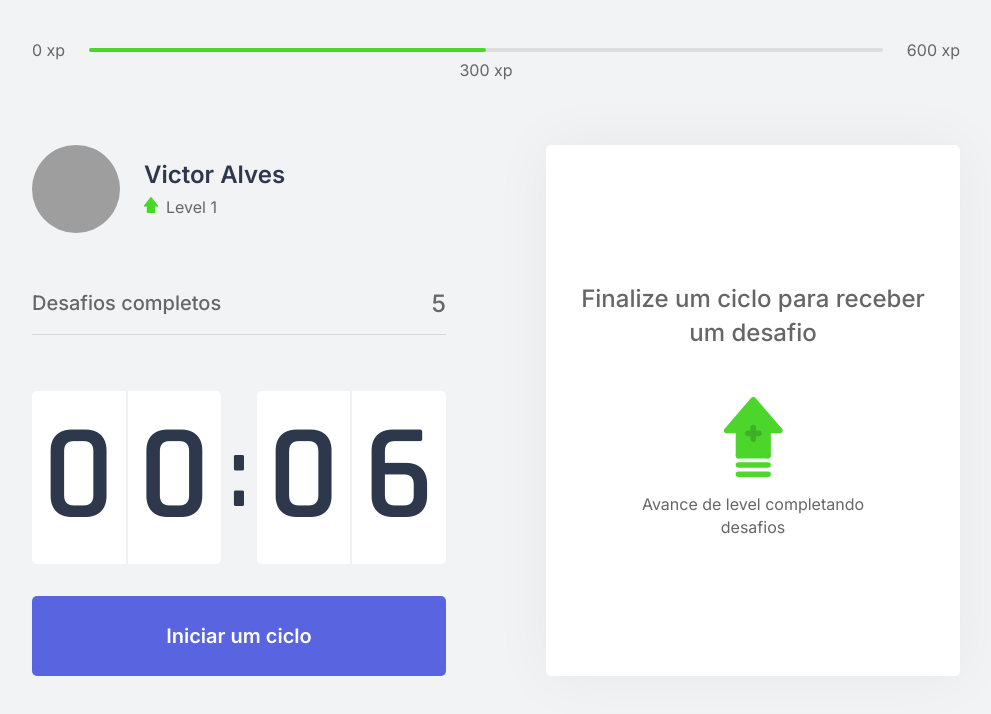
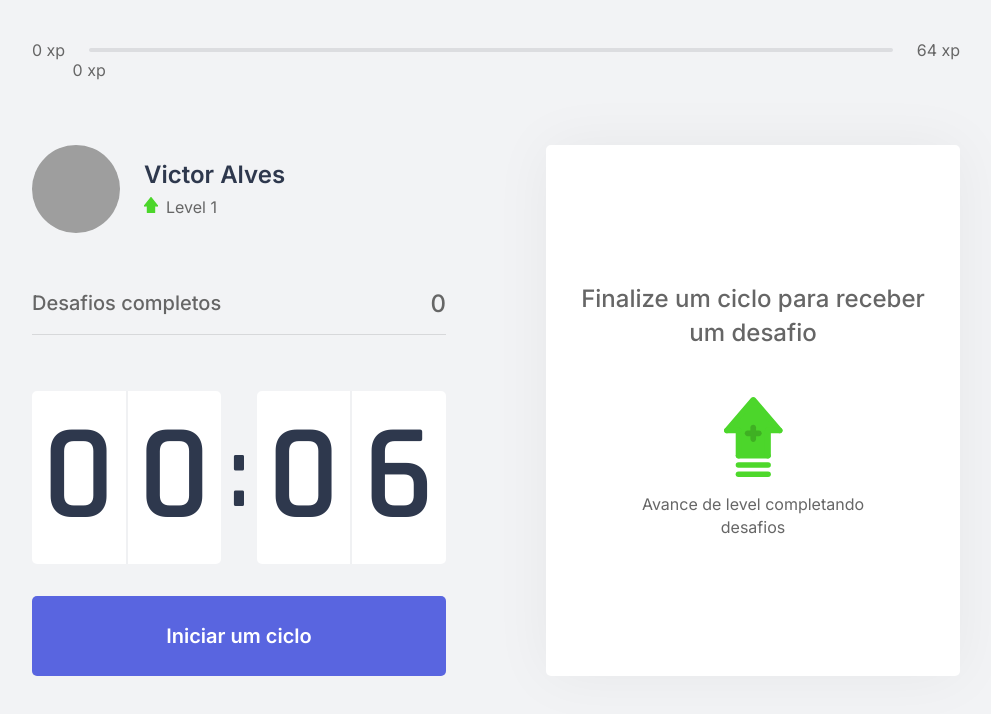
Before and after one commit to Valves133/move.it, a Next.js app: page / in a window 1280 px wide. Shown: the top 714 px of the page, without its empty margins (144-1135 px from the left). Built offline with nearby package versions, Linux system fonts and the light colour scheme; grey boxes are pictures that could not be loaded.

Commit message:
Nlw 4 - class 3

```diff
--- a/src/components/ChallengeBox.tsx
+++ b/src/components/ChallengeBox.tsx
@@ -3,7 +3,7 @@
 import styles from '../styles/components/ChallengeBox.module.css';
 
 export function ChallengeBox() {
-  const { activeChallenge } = useContext(ChallengesContext);
+  const { activeChallenge, resetChallenge } = useContext(ChallengesContext);
 
   return (
     <div className={styles.challengeBoxContainer}>
@@ -20,6 +20,7 @@
           <footer>
             <button
               type="button"
+              onClick={resetChallenge}
               className={styles.challengeFailedButton}
             >
               Falhei
--- a/src/components/CompletedChallenges.tsx
+++ b/src/components/CompletedChallenges.tsx
@@ -1,10 +1,14 @@
+import { useContext } from 'react'
+import { ChallengesContext } from '../contexts/ChallengesContext'
 import styles from '../styles/components/CompletedChallenges.module.css'
 
 export function CompletedChallenges() {
+  const { challengesCompleted } = useContext(ChallengesContext);
+
   return (
     <div className={styles.completedChallengesContainer}>
       <span>Desafios completos</span>
-      <span>5</span>
+      <span>{challengesCompleted}</span>
     </div>
   )
 }
--- a/src/components/ExperienceBar.tsx
+++ b/src/components/ExperienceBar.tsx
@@ -1,17 +1,23 @@
+import { useContext } from 'react'
+import { ChallengesContext } from '../contexts/ChallengesContext'
 import styles from '../styles/components/ExperienceBar.module.css'
 
 export function ExperienceBar() {
+  const { currentExperience, experienceToNextLevel } = useContext(ChallengesContext);
+
+  const percentToNextLevel = Math.round(currentExperience * 100) /experienceToNextLevel;
+
   return (
     <header className={styles.experienceBar}>
       <span>0 xp</span>
       <div>
-        <div style={{ width: '50%' }} />
+        <div style={{ width: `${percentToNextLevel}%` }} />
 
-        <span className={styles.currentExperience} style={{ left: '50%' }}>
-          300 xp
+        <span className={styles.currentExperience} style={{ left: `${percentToNextLevel}%` }}>
+          {currentExperience} xp
         </span>
       </div>
-      <span>600 xp</span>
+      <span>{experienceToNextLevel} xp</span>
     </header>
   )
 }
--- a/src/contexts/ChallengesContext.tsx
+++ b/src/contexts/ChallengesContext.tsx
@@ -12,7 +12,9 @@
   level: number;
   currentExperience: number;
   challengesCompleted: number;
+  experienceToNextLevel: number;
   activeChallenge: Challenge;
+  resetChallenge: () => void;
   levelUp: () => void;
   startNewChallenge: () => void;
 }
@@ -30,6 +32,8 @@
 
   const [activeChallenge, setActiveChallenge] = useState(null);
 
+  const experienceToNextLevel = Math.pow((level + 1) * 4, 2)
+
   function levelUp() {
     setLevel(level + 1);
   }
@@ -41,6 +45,10 @@
     setActiveChallenge(challenge);
   }
 
+  function resetChallenge(){
+    setActiveChallenge(null);
+  }
+
   return(
     <ChallengesContext.Provider
     value={{
@@ -49,7 +57,9 @@
       challengesCompleted,
       levelUp,
       startNewChallenge,
-      activeChallenge
+      activeChallenge,
+      resetChallenge,
+      experienceToNextLevel
       }}>
       {children}
     </ChallengesContext.Provider>
```
